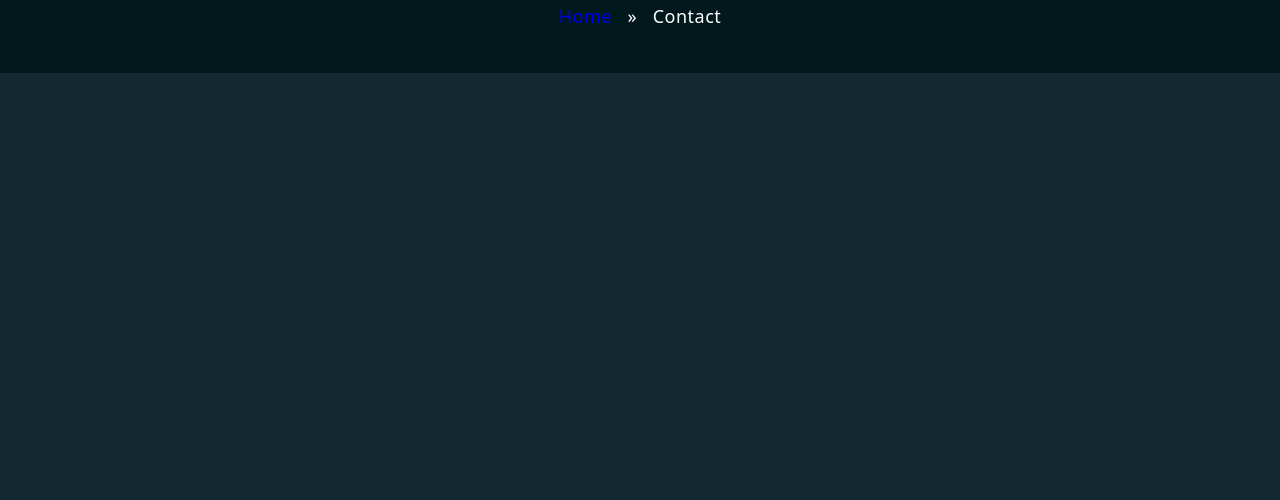
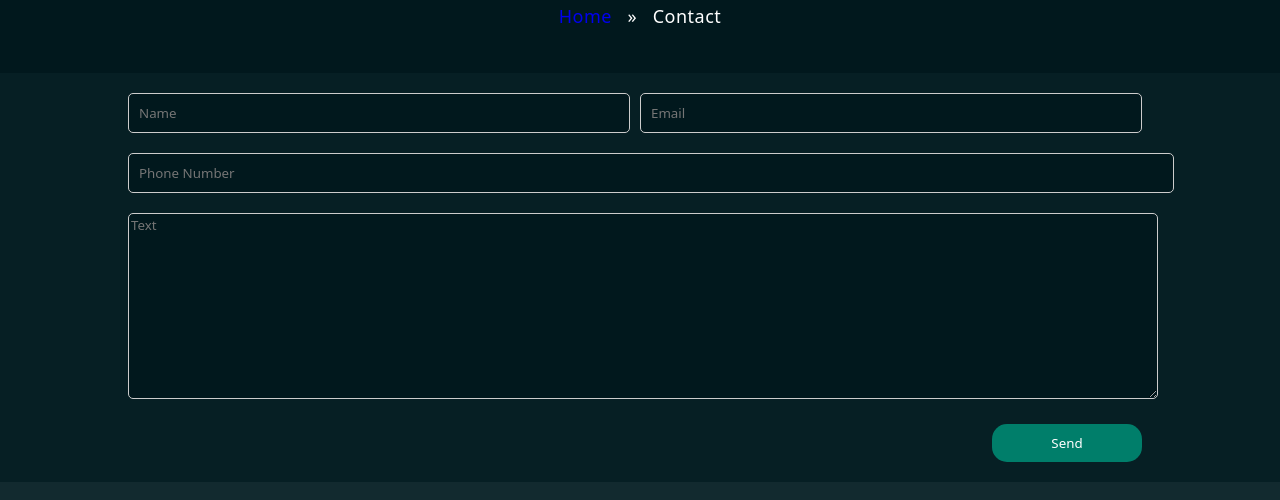
Before and after one commit to OliverMengich/gatsbyjs-portfolio, a Gatsby site: page /contact in a window 1280 px wide. Shown: the part 236-736 px from the top of the page. Built offline with nearby package versions, Linux system fonts and the light colour scheme; Gatsby itself is replaced by a stand-in of ours.

```diff
--- a/src/components/AboutMe/AboutMe.component.tsx
+++ b/src/components/AboutMe/AboutMe.component.tsx
@@ -5,7 +5,6 @@
 import { FaGithub } from "@react-icons/all-files/fa/FaGithub";
 import { FaLinkedin } from "@react-icons/all-files/fa/FaLinkedin";
 import { FaEnvelope } from "@react-icons/all-files/fa/FaEnvelope";
-import { FaPhone } from "@react-icons/all-files/fa/FaPhone";
 const Logo = styled.h1`
     color: white;
     font-family: 'Poppins', sans-serif;
--- a/src/pages/contact.tsx
+++ b/src/pages/contact.tsx
@@ -1,13 +1,81 @@
 import * as React from "react"
-import type { HeadFC, PageProps } from "gatsby"
+import type { HeadFC, PageProps } from "gatsby";
+import styled from "styled-components";
 import Layout from "../components/layout"
 import PageInfoComponent from "../components/PageInfo/PageInfo.component"
-
+const FormElement = styled.form`
+    width: 100%;
+    max-width: 80vw;
+    margin: 0 auto;
+    padding: 20px;
+`;
+const FormElDiv = styled.div`
+    display: flex;
+    justify-content: space-between;
+    @media (max-width: 768px){
+        flex-wrap: wrap;
+        flex-direction: column;
+    }
+`;
+const FormInput = styled.input`
+    outline: none;
+    border: 1px solid #ccc;
+    border-radius: 5px;
+    background-color: #01181d;
+    padding: 10px;
+    width: 100%;
+    margin-right: 10px;
+    margin-bottom: 20px;
+    @media (max-width: 768px){
+        width: 100%;
+    }
+    &:focus{
+        border: 1px solid #007e6a;
+    }
+    color: #fff;
+`;
+const FormTextArea = styled.textarea`
+    outline: none;
+    border: 1px solid #ccc;
+    border-radius: 5px;
+    background-color: #01181d;
+    width: 100%;
+    margin-bottom: 20px;
+    &:focus{
+        border: 1px solid #007e6a;
+    }
+    color: #fff;
+`;
+const FormSubmit = styled.button`
+    outline: none;
+    border: none;
+    border-radius: 15px;
+    background-color: #007e6a;
+    padding: 10px;
+    width: 150px;
+    margin-right: 10px;
+    margin-bottom: 20px;
+    color: #fff;
+    float: right;
+    cursor: pointer;
+    &:hover{
+        background-color: #006a5a;
+    }
+`;
 const IndexPage: React.FC<PageProps> = () => {
     return (
         <Layout>
             <main>
                 <PageInfoComponent path="Contact" title="Contact Page"/>
+                <FormElement>
+                    <FormElDiv>
+                        <FormInput placeholder="Name" type="text" name="name" id="name" />
+                        <FormInput placeholder="Email" type="email" name="email" id="email" />
+                    </FormElDiv>
+                    <FormInput placeholder="Phone Number" type="text" name="phonenumber" id="phoneno" />
+                    <FormTextArea placeholder="Text" name="message" id="message" cols={30} rows={10} />
+                    <FormSubmit type="submit">Send</FormSubmit>
+                </FormElement>
             </main>
         </Layout>
     )
```
Also changed, not shown: README.md, 1 other file.
